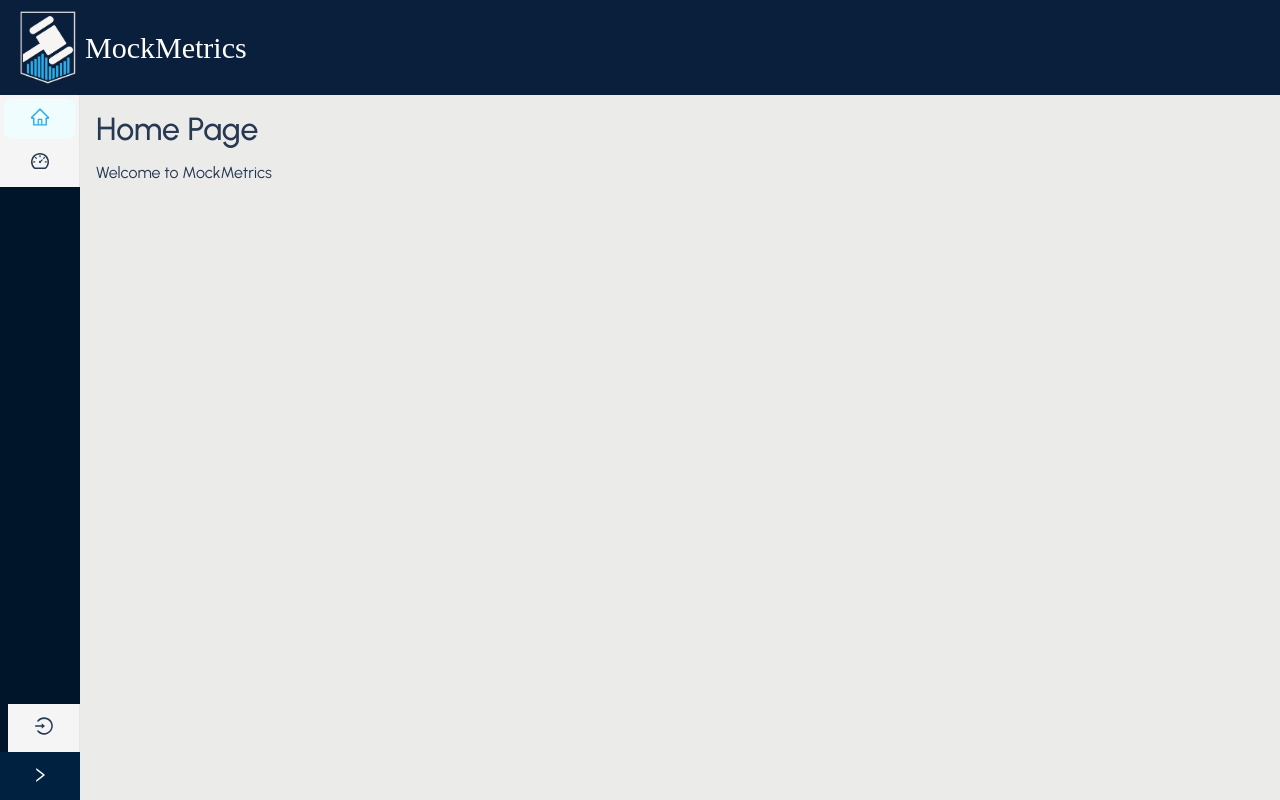
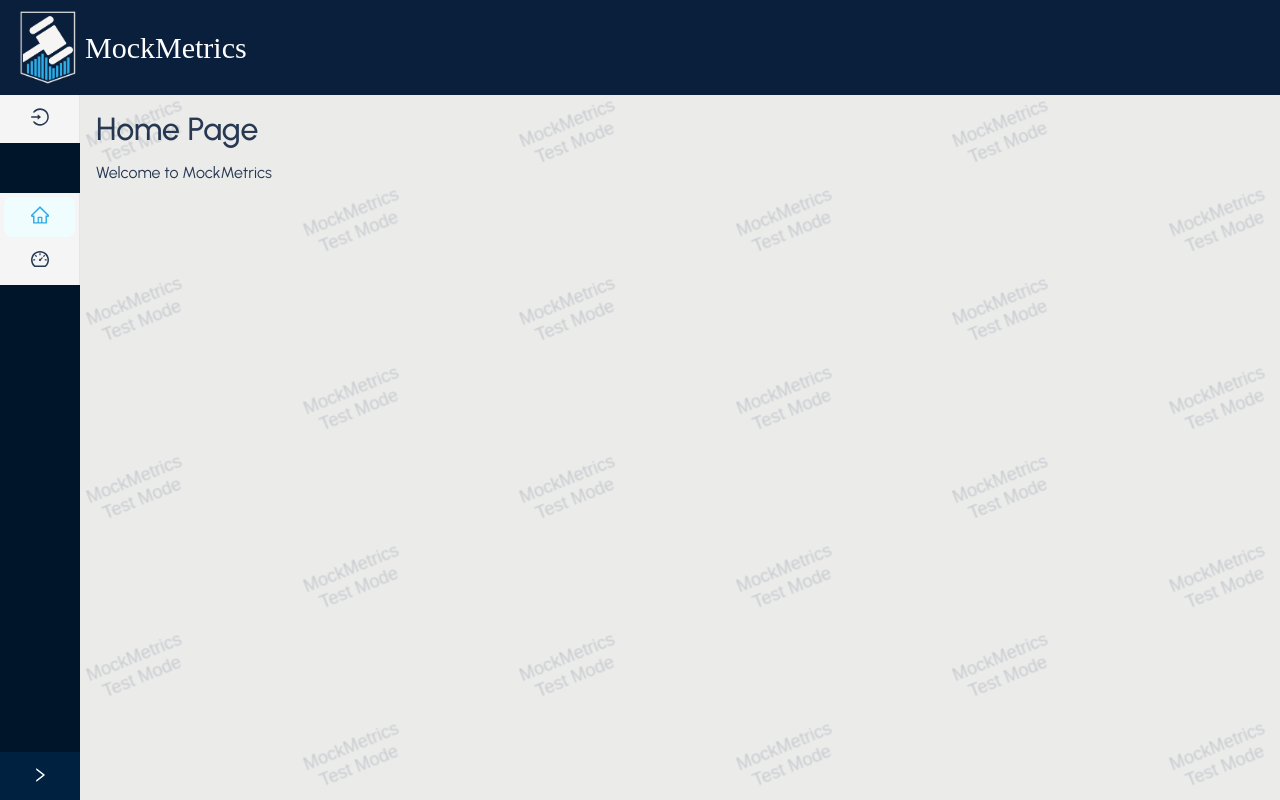
Before and after one commit to alexflightlessbird/mock-metrics, a React (Vite) app: page / in a window 1280 px wide. Shown: the top 800 px of the page. Built offline with nearby package versions, Linux system fonts and the light colour scheme; no server answers; a web font is replaced by a local one.

Commit message:
formatting

```diff
--- a/src/App.css
+++ b/src/App.css
@@ -55,6 +55,10 @@
   .header .logo .logo-name {
     font-size: 1.5rem;
   }
+}
+
+.ant-layout-sider-zero-width-trigger-left {
+  opacity: 0.7;
 }
 
 /* Navbar */
--- a/src/components/navbar/Sidebar.jsx
+++ b/src/components/navbar/Sidebar.jsx
@@ -11,12 +11,11 @@
   return { key, icon, children, label };
 }
 
-export default function Sidebar({ session, style }) {
+export default function Sidebar({ session, style, isSmallScreen }) {
   const navigate = useNavigate();
   const location = useLocation();
   const [collapsed, setCollapsed] = useState(true);
   const [selectedKey, setSelectedKey] = useState([""]);
-  const [isSmallScreen, setIsSmallScreen] = useState(window.innerWidth < 600);
 
   const mainItems = session
     ? //logged in
@@ -62,7 +61,7 @@
       ]
     : [
         {
-          label: "Login",
+          label: "Login/Register",
           icon: React.createElement(icons.login),
           navigatePath: "/login",
           className: "login-item",
@@ -86,15 +85,6 @@
       setSelectedKey([itemIndex.toString()]);
     }
   }, [location.pathname, session]);
-
-  useEffect(() => {
-    const handleResize = () => {
-      setIsSmallScreen(window.innerWidth < 600);
-    };
-
-    window.addEventListener("resize", handleResize);
-    return () => window.removeEventListener("resize", handleResize);
-  }, []);
 
   const smallSliderProps = {
     breakpoint: "600px",
@@ -126,28 +116,26 @@
     <Sider
       {...(isSmallScreen ? smallSliderProps : commonSliderProps)}
       style={isSmallScreen ? smallStyle : commonStyle}
-    >
+      >
       <Flex
         vertical
-        style={{ height: "100%", justifyContent: "space-between", margin: 0, overflow: "auto" }}
-      >
-        <Menu
-          selectedKeys={selectedKey}
-          mode="inline"
-          items={mainMenuItems}
-          onSelect={({ key }) => navigate(mainItems[key].navigatePath)}
-        />
-        <Flex justify="flex-end" style={{ marginTop: "auto", marginBottom: "0" }}>
+        style={{ height: "100%", justifyContent: "flex-start", margin: 0, overflow: "auto" }}
+        >
           <Menu
             selectedKeys={selectedKey}
             mode="inline"
             items={sessionItems}
             onSelect={({ key }) =>
               navigate(sessionItem[key - mainItems.length].navigatePath)
-            }
-            style={{ marginTop: "50px", }}
+          }
+          style={{ marginBottom: "50px", }}
           />
-        </Flex>
+        <Menu
+          selectedKeys={selectedKey}
+          mode="inline"
+          items={mainMenuItems}
+          onSelect={({ key }) => navigate(mainItems[key].navigatePath)}
+          />
       </Flex>
     </Sider>
   );
--- a/src/layouts/RootLayout.jsx
+++ b/src/layouts/RootLayout.jsx
@@ -1,5 +1,5 @@
 import React, { Suspense, memo, useState, useEffect } from "react";
-import { Outlet } from "react-router-dom";
+import { Outlet, useNavigate } from "react-router-dom";
 import NavBar from "../components/navbar/NavBar";
 import Sidebar from "../components/navbar/Sidebar";
 import Watermark from "antd/es/watermark";
@@ -8,10 +8,9 @@
 import DelayedFallback from "../components/common/DelayedFallback";
 import Layout from "antd/es/layout";
 import Image from "antd/es/image";
+import Flex from "antd/es/flex";
 import logo from "../assets/logo.png";
-import { useNavigate } from "react-router-dom";
 import { useSession } from "../hooks/auth/useSession";
-import { Flex } from "antd";
 
 const { Content, Header, Footer } = Layout;
 
@@ -19,6 +18,16 @@
   const navigate = useNavigate();
   const [imageLoaded, setImageLoaded] = useState(false);
   const { session, loading } = useSession();
+  const [isSmallScreen, setIsSmallScreen] = useState(window.innerWidth < 600);
+
+  useEffect(() => {
+    const handleResize = () => {
+      setIsSmallScreen(window.innerWidth < 600);
+    };
+
+    window.addEventListener("resize", handleResize);
+    return () => window.removeEventListener("resize", handleResize);
+  }, []);
 
   if (loading) {
     return (
@@ -43,6 +52,8 @@
     return null;
   }
 
+  const contentPadding = isSmallScreen ? "50px" : "16px";
+
   return (
     <Layout style={{ minHeight: "100vh", width: "100%" }}>
       <ScrollToTopOnMount />
@@ -66,12 +77,14 @@
         <div className="header-side"></div>
       </Header>
       <Layout style={{ marginTop: "95px" }}>
-        <Sidebar session={session} style={{ position: "sticky", top: "95px", left: 0, zIndex: 1, bottom: 0, height: "calc(100vh - 95px - 48px)", padding: 0 }} />
+        <Sidebar session={session} isSmallScreen={isSmallScreen} style={{ position: "sticky", top: "95px", left: 0, zIndex: 1, bottom: 0, padding: 0 }} />
         <Layout style={{ display: "flex", flexDirection: "column" }}>
-          <Content className="container" style={{ padding: "16px", minHeight: "calc(100vh - 95px)", flex: 1 }}>
-            <Outlet />
-          </Content>
-          <Footer style={{ display: "flex", flexDirection: "row", backgroundColor: "red", height: "200px", overflow: "hidden", alignItems: "flex-end", justifyContent: "center"}}><h1 style={{height: "95%"}}>Footer</h1></Footer>
+          <Watermark content={["MockMetrics", "Test Mode"]} inherit={false} height="40" width="110">
+            <Content className="container" style={{ paddingTop: "16px", paddingLeft: contentPadding, minHeight: "calc(100vh - 95px)", flex: 1 }}>
+              <Outlet />
+            </Content>
+            <Footer style={{ display: "flex", flexDirection: "row", backgroundColor: "red", height: "200px", overflow: "hidden", alignItems: "center", justifyContent: "center"}}><h1>Footer</h1></Footer>
+          </Watermark>
         </Layout>
       </Layout>
     </Layout>
--- a/src/pages/Logout.jsx
+++ b/src/pages/Logout.jsx
@@ -18,7 +18,7 @@
       console.error("Logout failed:", error);
     } finally {
       setLoggingOut(false);
-      navigate("/", { replace: true });
+      navigate("/login", { replace: true });
     }
   };
 
```
